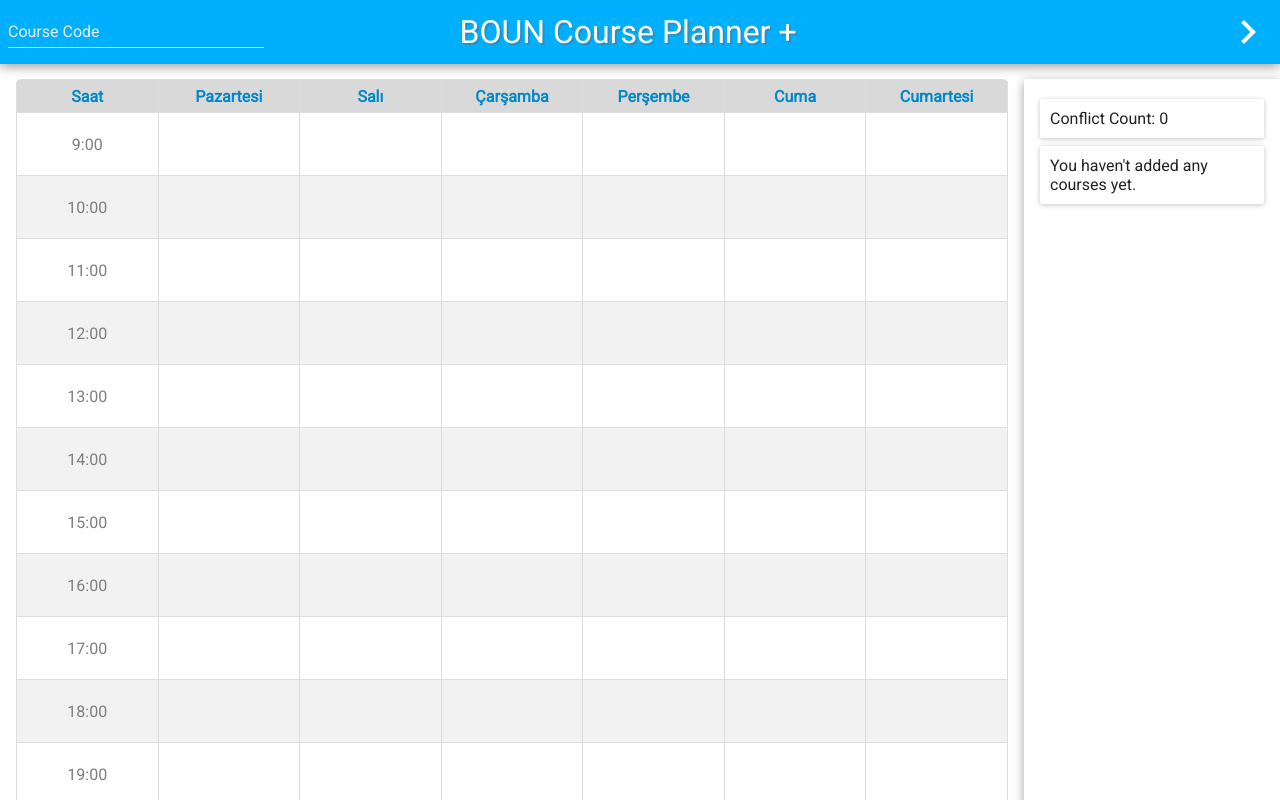
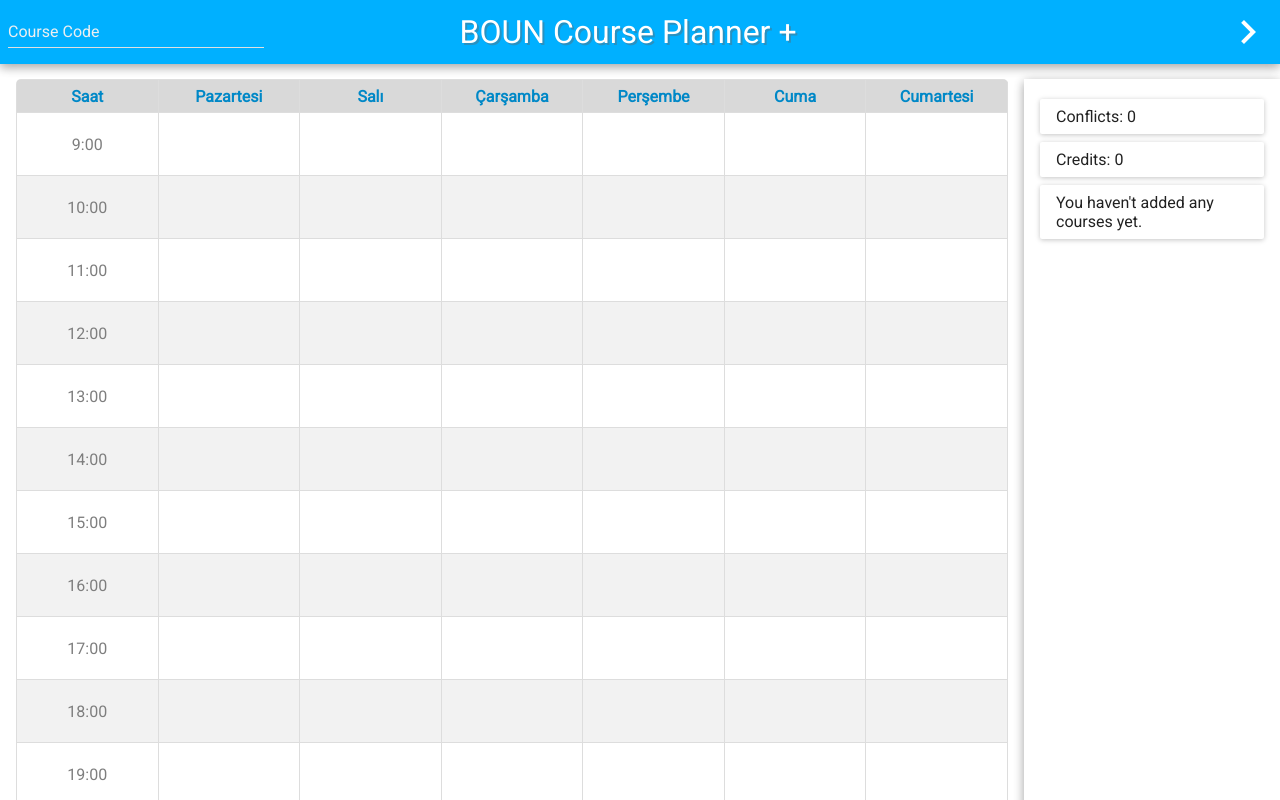
Before and after one commit to DespicableSensei/BOUN-Planner, a React (Create React App) app: page / in a window 1280 px wide. Shown: the top 800 px of the page. Built offline with nearby package versions, Linux system fonts and the light colour scheme.

Commit message:
Credit Counter

```diff
--- a/src/Components/AddedCourses.js
+++ b/src/Components/AddedCourses.js
@@ -14,11 +14,12 @@
     constructor() {
         super();
         let paperStyle = {
-            padding: 10,
+            padding: '8px 16px',
             marginBottom: 8,
         }
         this.state = {
-            paperStyle: paperStyle
+            paperStyle: paperStyle,
+            creditCount: 0
         }
     }
     removeCourse(days, hours, courseCode) {
@@ -41,10 +42,22 @@
             );
         }
     }
+    countCredits() {
+        let myCourses = this.props.addedCourses;
+        let myCourseIndexes = myCourses.map(course => this.props.all.findIndex(val => val["Code_Sec"] === course));
+        let myCredits = myCourseIndexes.map(index => {
+            var credit = this.props.all[index]["Credits"];
+            var creditInt = parseInt(credit,10);
+            return creditInt;
+        });
+        let totalCredits = myCredits.reduce((a,c) => a+c,0);
+        return totalCredits
+    }
     render() {
         return (
             <div>
-                    <Paper style={this.state.paperStyle} >Conflict Count: {this.props.conflicts.length}</Paper>
+                    <Paper style={this.state.paperStyle} >Conflicts: {this.props.conflicts.length}</Paper>
+                    <Paper style={this.state.paperStyle} >Credits: {this.countCredits()}</Paper>
                     {this.listCourses()}
             </div>
         );
--- a/src/Components/App.js
+++ b/src/Components/App.js
@@ -278,7 +278,7 @@
         <div className={"mainContent"}>
         <ActualTable setdiv={this.setDivHeight.bind(this)} drawer={this.state.openDrawer} array={this.state.array} />
         <StyledDrawer divHeight={this.state.divHeight} open={this.state.openDrawer}>
-          <AddedCourses removeCourse={this.removeCourse.bind(this)} conflicts={this.checkForConflicts()} array={this.state.array} addedCourses={this.state.myCourses} />
+          <AddedCourses all={all} removeCourse={this.removeCourse.bind(this)} conflicts={this.checkForConflicts()} array={this.state.array} addedCourses={this.state.myCourses} />
         </StyledDrawer>
         </div>
         <PopoverSearch
```
